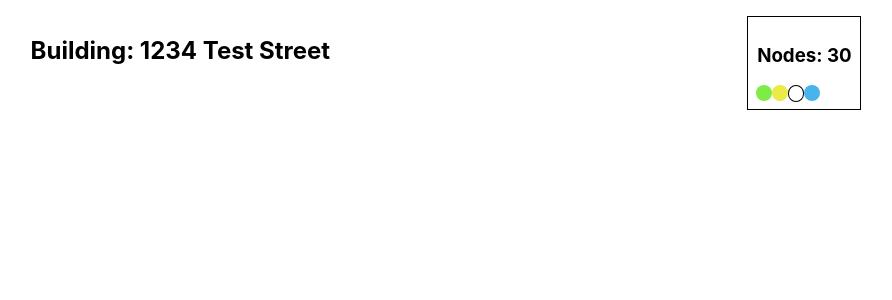
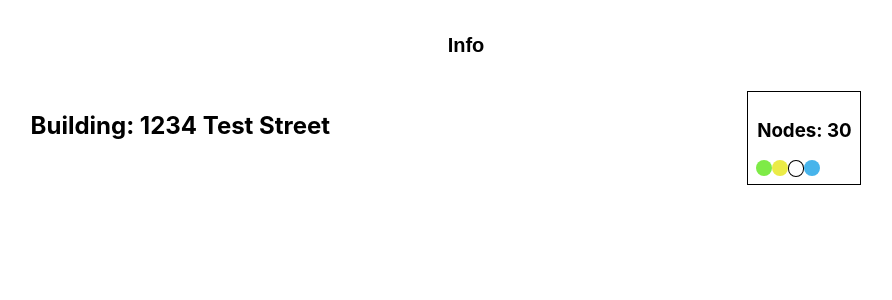
Before and after one commit to armandogj1/rad-labs, a React (Create React App) app: page / in a window 1280 px wide. Shown: the top 300 px of the page, without its empty margins (194-1086 px from the left). Built offline with nearby package versions, Linux system fonts and the light colour scheme; the HTML template or start-up script is replaced by a standard one.

Commit message:
Add formatTime

```diff
--- a/src/App.js
+++ b/src/App.js
@@ -1,5 +1,6 @@
 import './App.css';
 import { TimeProvider } from './hooks/useRetrieveTime';
+import MainHeader from './components/MainHeader';
 import Building from './components/Building';
 import extendData from './utils/extendData';
 import sampleData from './sample_data/1234_Test_Street.json';
@@ -11,6 +12,7 @@ function App() {
   return (
     <TimeProvider data={{ retrieved_at }}>
       <div className='App'>
+        <MainHeader data={sampleData} />
         <Building data={sampleData} />
       </div>
     </TimeProvider>
--- /dev/null
+++ b/src/components/Dropdown.jsx
@@ -0,0 +1,31 @@
+import PropTypes from 'prop-types';
+import useOpen from '../hooks/useOpen';
+import formatTime from '../utils/formatTime';
+import '../styles/Dropdown.css';
+
+function Dropdown({ data }) {
+  const { isOpen, toggleOpen } = useOpen();
+
+  const { retrieved_at, name, node_count, statuses } = data;
+
+  return (
+    <div className='dropdown'>
+      <button onClick={toggleOpen}>Info</button>
+      {isOpen && (
+        <aside className='dropdown-modal'>
+          <p>{name}</p>
+          <p>Retrieval Time: {new Date(retrieved_at).toString()}</p>
+          <p>Retrieval Time: {formatTime(retrieved_at)}</p>
+          <p>Total Node Count: {node_count}</p>
+          <p>Statuses: {statuses.join(', ')}</p>
+        </aside>
+      )}
+    </div>
+  );
+}
+
+Dropdown.propTypes = {
+  data: PropTypes.object,
+};
+
+export default Dropdown;
--- a/src/components/Level.jsx
+++ b/src/components/Level.jsx
@@ -3,13 +3,10 @@ import Unit from './Unit';
 import SpaceList from './SpaceList';
 import Header from './Header';
 import useOpen from '../hooks/useOpen';
-import { useRetrieveTime } from '../hooks/useRetrieveTime';
-import evaluateChildren from '../utils/evaluateChildren.js';
-import Status from './Status';
 import '../styles/Level.css';
 
 function Level(props) {
-  const { level, name, spaces, units } = props;
+  const { name, spaces, units } = props;
   const { isOpen, toggleOpen } = useOpen();
 
   return (
--- /dev/null
+++ b/src/components/MainHeader.jsx
@@ -0,0 +1,21 @@
+import PropTypes from 'prop-types';
+import Dropdown from './Dropdown';
+import '../styles/MainHeader.css';
+
+function MainHeader({ data }) {
+  return (
+    <div className='main-header'>
+      <ul>
+        <li>
+          <Dropdown data={data} />
+        </li>
+      </ul>
+    </div>
+  );
+}
+
+MainHeader.propTypes = {
+  data: PropTypes.object,
+};
+
+export default MainHeader;
--- a/src/index.css
+++ b/src/index.css
@@ -3,6 +3,8 @@
   --no-steam-node-color: hsl(200, 80%, 60%);
   --offline-node-color: hsl(60, 80%, 60%);
   --valid-node-color: hsl(100, 80%, 60%);
+
+  --main-color: hsl(45, 100%, 50%);
 }
 body {
   margin: 0;
--- /dev/null
+++ b/src/styles/Dropdown.css
@@ -0,0 +1,26 @@
+.dropdown {
+  position: relative;
+  width: 200px;
+}
+
+.dropdown button {
+  border: none;
+  background-color: transparent;
+  line-height: 1.25em;
+  font-size: 1.25em;
+  font-weight: 800;
+  cursor: pointer;
+}
+
+.dropdown button:hover {
+  color: var(--main-color);
+}
+
+.dropdown-modal {
+  position: absolute;
+  z-index: 2;
+  width: 300px;
+  left: -50px;
+  border: 1px solid black;
+  background-color: white;
+}
--- /dev/null
+++ b/src/styles/MainHeader.css
@@ -0,0 +1,8 @@
+.main-header {
+  display: flex;
+  justify-content: space-around;
+}
+
+.main-header ul {
+  list-style: none;
+}
--- /dev/null
+++ b/src/utils/formatTime.js
@@ -0,0 +1,21 @@
+/**
+ * @param {number} mils - time in milliseconds
+ * @return {string} - formatted date string
+ */
+function formatTime(mils) {
+  const date = new Date(mils);
+
+  const time = date.toLocaleString('en-US', {
+    hour: 'numeric',
+    minute: 'numeric',
+    hour12: true,
+  });
+
+  const month = date.toLocaleString('en-US', { month: 'long', day: 'numeric' });
+
+  const year = date.getFullYear();
+
+  return `${time} on ${month} ${year}`;
+}
+
+export default formatTime;
```
